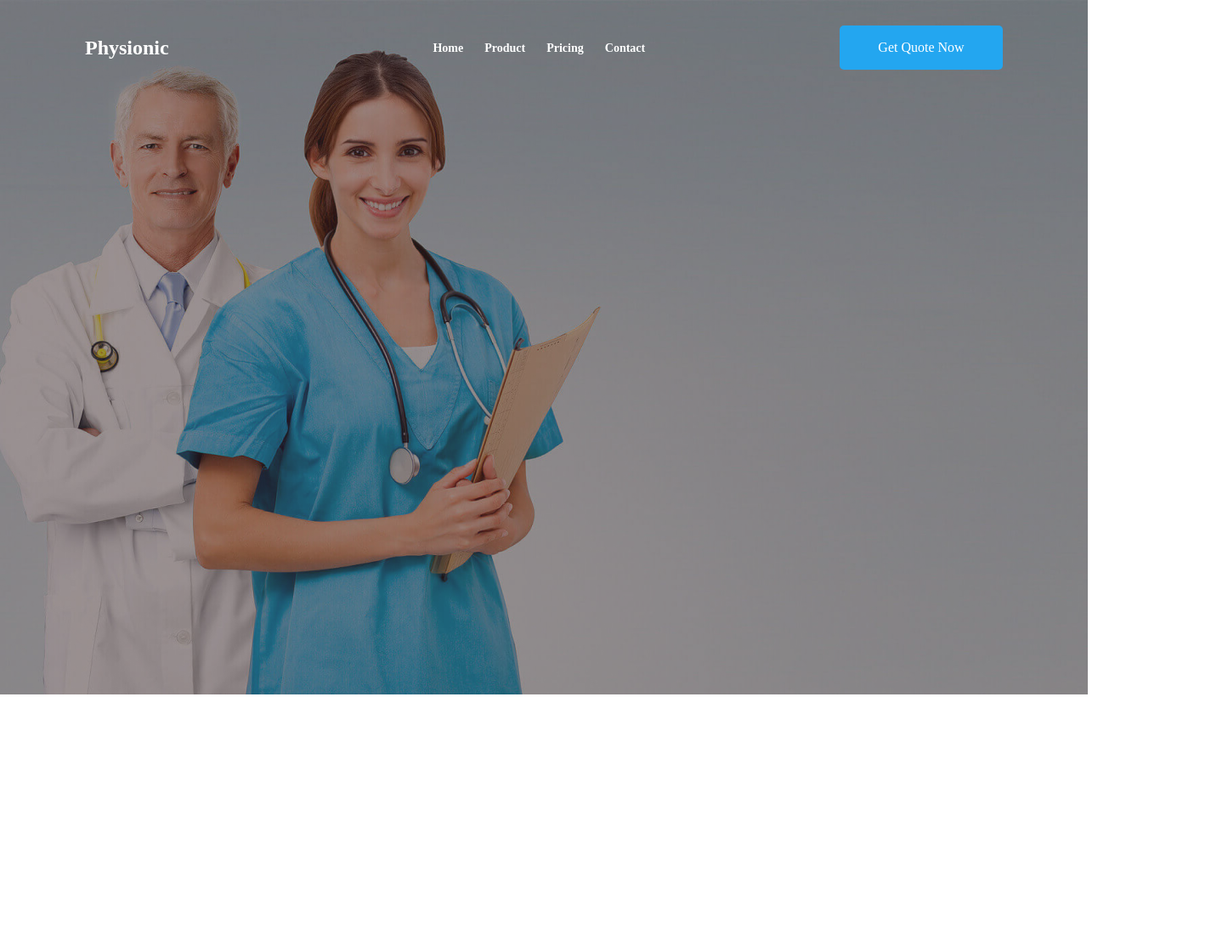
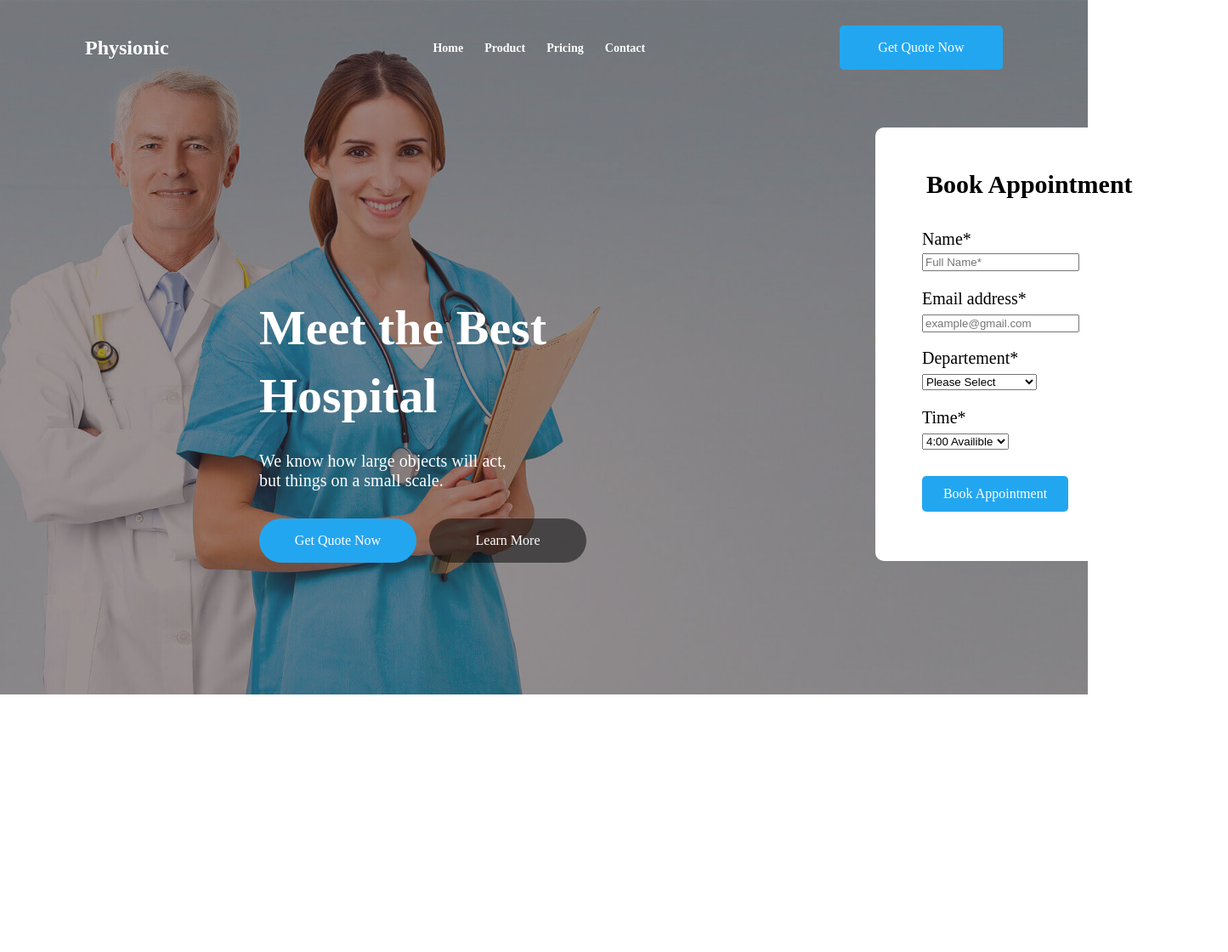
Before and after one commit to Ch-Farhan/demo-repo, a plain HTML site: page index.html in a window 1280 px wide. Shown: the whole page at 85% size, 1445 px wide, since content can reach past the window. Before the commit the page ends 817 px from the top, so only its background shows below. Drawn offline with Linux system fonts and the light colour scheme.

Commit message:
Meet Hospital and Book Appointment completed

```diff
--- a/index.html
+++ b/index.html
@@ -25,6 +25,55 @@
         <div class="btn">Get Quote Now</div>
     </div>
   </div>
+  <div class="heading">Meet the Best <br> Hospital</div>
+  <div class="subheading">We know how large objects will act,
+    <br> but things on a small scale.
+  </div>
+  <div class="getQuoteNowBtn">
+    <div class="btnQuote">Get Quote Now</div>
+  </div>
+  <div class="LearnMoreBtn">
+    <div class="btnLearnMore">Learn More</div>
+  </div>
+  <div class="backgroundColorSignupWhite">
+    <div class="backgroundColorSignupWhiteBookAppointment">Book Appointment</div>
+<!-- name -->
+    <div class="backgroundColorSignupWhiteName">Name*</div>
+      <div class="FullName">
+        <input type='text' placeholder="Full Name*" required/>
+        <br/>
+      </div>
+<!-- email address -->
+      <div class="backgroundColorSignupWhiteEmailAddress">Email address*</div>
+      <div class="EmailAddressPlaceholder">
+        <input type='text' placeholder="example@gmail.com" required/>
+        <br/>
+      </div>
+<!-- Departement -->
+      <div class="backgroundColorSignupWhiteDepartement">Departement*</div>
+      <div class="DepartementPlaceholder">
+        <select>
+          <option>Please Select</option>
+          <option>HR Aqeel Bhai</option>
+          <option>qNAR International</option>
+        </select>
+        <br/>
+      </div>
+<!-- Departement -->
+      <div class="BookAppointmentTime">Time*</div>
+      <div class="BookAppointmentTimePlaceholder">
+        <select>
+          <option>4:00 Availible</option>
+          <option>5:00 Availible</option>
+          <option>7:00 Availible</option>
+        </select>
+        <br/>
+      </div>
+      <div class="BookAppointmentbtn">
+        <div class="Appointbtn">Book Appointment</div>
+      </div>
+
+  </div>
 </div>
 </div>
 
--- a/style.css
+++ b/style.css
@@ -45,21 +45,166 @@ body{
 .nav_wrapper>ul>li{
     font-size: 14px;
     font-weight: 600;
-
     display: inline;
-     padding-left: 21px;
-    }
+    padding-left: 21px;
+}
 .side_btn>.btn{
+        display: flex;
+        flex-direction: row;
+        align-items: center;
+        justify-content: center;
+        padding: 0px;
+        color: white;
+        width: 192px;
+        height: 52px;
+        /* primary-color */
+        background: #23a6f0;
+        border-radius: 5px;
+}
+ .heading{
+    position: absolute;
+    color: white;
+    top: 346px;
+    left: 305px;
+    font-weight: 600;
+    font-size: 58px;
+    line-height: 80px;
+}
+ .subheading{
+    position: absolute;
+    color: white;
+    top: 531px;
+    left: 305px;
+    /* font-weight: 600; */
+    font-size: 20px;
+ }
+.getQuoteNowBtn>.btnQuote{
+    position: absolute;
+    display: flex;
+    align-items: center;
+    justify-content: center;
+    color: white;
+    top: 610px;
+    left: 305px;
+    width: 185px;
+    height: 52px;
+    /* primary-color */
+    background: #23a6f0;
+    border-radius: 35px;
+}
+.LearnMoreBtn>.btnLearnMore{
+    position: absolute;
+    display: flex;
+    align-items: center;
+    justify-content: center;
+    color: white;
+    top: 610px;
+    left: 505px;
+    width: 185px;
+    height: 52px;
+    /* primary-color */
+    /* background: #FFFFFF; */
+    background: rgba(0, 0, 0, 0.5);
+    border-radius: 35px;
+}
+.backgroundColorSignupWhite{
+    position: absolute;
+    top: 150px;
+    left: 1030px;
+    width: 355px;
+    height: 510px;
+    /* primary-color */
+    background: #FFFFFF;
+    border-radius: 10px;
+}
+.backgroundColorSignupWhite>.backgroundColorSignupWhiteBookAppointment{
+    position: absolute;
+    /* display: flex;
+    align-items: center;
+    justify-content: center; */
+    /* color: white; */
+    top: 50px;
+    left: 60px;
+    width: 355px;
+    height: 610px;
+    font-size: 30px;
+    font-weight: bold;
+}
+.backgroundColorSignupWhiteName{
+    position: absolute;
+    top: 120px;
+    left: 55px;
+    width: 355px;
+    height: 610px;
+    font-size: 20px;
+}
+.FullName{
+    position: absolute;
+    top: 148px;
+    left: 55px;
+    height: 610px;
+    font-size: 10px;
+    border-radius: 10px;
+}
+.backgroundColorSignupWhiteEmailAddress{
+    position: absolute;
+    top: 190px;
+    left: 55px;
+    width: 355px;
+    height: 610px;
+    font-size: 20px;
+}
+.EmailAddressPlaceholder{
+    position: absolute;
+    top: 220px;
+    left: 55px;
+    height: 610px;
+    font-size: 10px;
+    border-radius: 10px;
+}
+.backgroundColorSignupWhiteDepartement{
+    position: absolute;
+    top: 260px;
+    left: 55px;
+    width: 355px;
+    height: 610px;
+    font-size: 20px;
+}
+.DepartementPlaceholder{
+    position: absolute;
+    top: 290px;
+    left: 55px;
+    height: 610px;
+    font-size: 10px;
+    border-radius: 10px;
+}
+.BookAppointmentTime{
+    position: absolute;
+    top: 330px;
+    left: 55px;
+    width: 355px;
+    height: 610px;
+    font-size: 20px;
+}
+.BookAppointmentTimePlaceholder{
+    position: absolute;
+    top: 360px;
+    left: 55px;
+    height: 610px;
+    font-size: 10px;
+    border-radius: 10px;
+}
+.BookAppointmentbtn>.Appointbtn{
     display: flex;
     flex-direction: row;
     align-items: center;
     justify-content: center;
     padding: 0px;
     color: white;
-
-    width: 192px;
-    height: 52px;
-
+    margin-top: 410px;
+    margin-left: 55px;
+    width: 172px;
+    height: 42px;
     /* primary-color */
     background: #23a6f0;
     border-radius: 5px;
```
